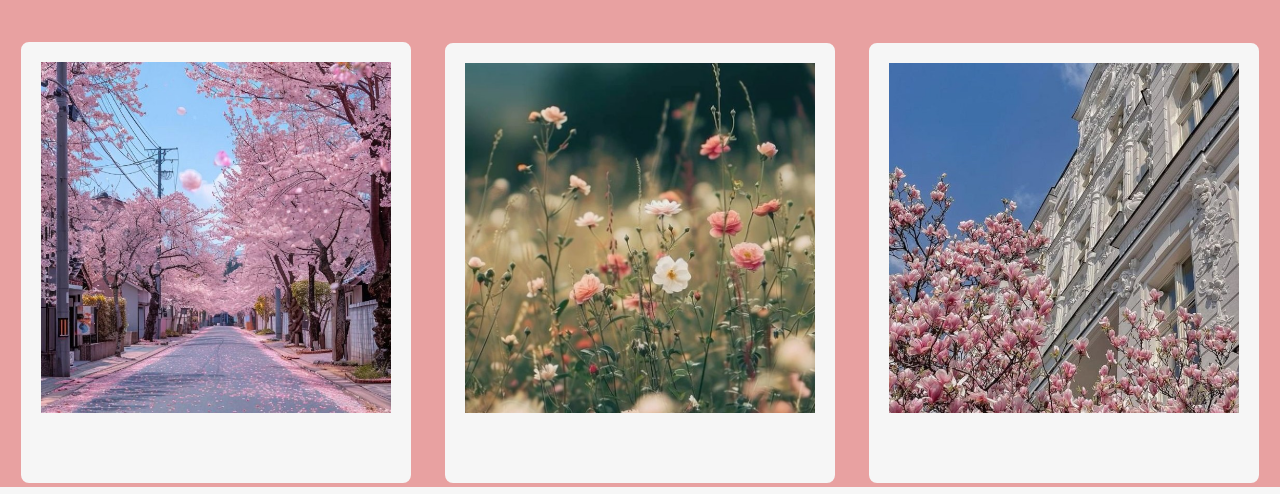
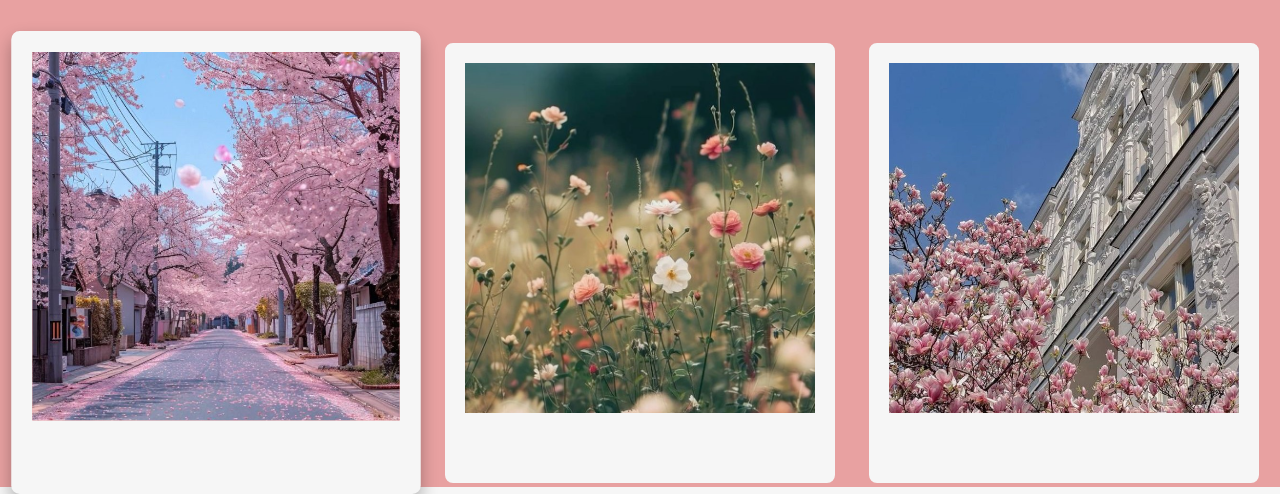
Before and after one commit to annafcosta/Landing-Page-Project, a plain HTML site: page src/service.html in a window 1280 px wide. In both pictures the pointer is over the picture 216 px from the left and 581 px from the top of the page. Shown: the part 319-813 px from the top of the page. Drawn offline with Linux system fonts and the light colour scheme.

Commit message:
Add hover

```diff
--- a/src/css/style-index.css
+++ b/src/css/style-index.css
@@ -55,6 +55,7 @@ nav {
     margin-right: 20px;
     color: #303030;
     font-weight: bold;
+    transition: color 0.3s;
 }
 
 .a1:hover {
@@ -69,7 +70,8 @@ nav {
     font-size: 20px;
     margin-right: 20px;
     color: #303030;
-    text-decoration: none
+    text-decoration: none;
+    transition: color 0.3s;
 }
 
 .a2:hover {
@@ -87,7 +89,7 @@ nav {
     color: #f6f6f6;
     font-family: "Poppins", sans-serif;
     font-weight: 600;
-    text-decoration: none
+    text-decoration: none;
 }
 
 .a3:hover {
@@ -148,6 +150,7 @@ h2 {
     border-radius: 5px;
     color: #e8a1a1;
     cursor: default;
+    transition: color 0.3s;
 }
 
 .text-and-images {
@@ -167,4 +170,14 @@ h2 {
     object-fit: cover;
     border-radius: 8px;
     margin-top: 34px;
+    transition: all 0.3s ease-in-out;
 }
+
+.figure1:hover,
+.figure2:hover,
+.figure3:hover {
+    background-color: #f6f6f6;
+    box-shadow: 0 8px 16px rgba(0, 0, 0, 0.3);
+    transform: scale(1.05);
+    border-color: #f6f6f6;
+}
--- a/src/css/style-service.css
+++ b/src/css/style-service.css
@@ -96,6 +96,10 @@ nav {
     cursor: default;
 }
 
+.a3, .a2, .a3 {
+    transition: color 0.3s;
+}
+
 /* HOME FORMATTING */
 
 .home {
@@ -140,4 +144,14 @@ h2 {
     margin-top: 10px;
     margin-left: 15px;
     margin-right: 15px;
+    transition: hover 0.5s;
 }
+
+.figure1:hover,
+.figure2:hover,
+.figure3:hover {
+    background-color: #f6f6f6;
+    box-shadow: 0 8px 16px rgba(0, 0, 0, 0.3);
+    transform: scale(1.05);
+    border-color: #f6f6f6;
+}
```
